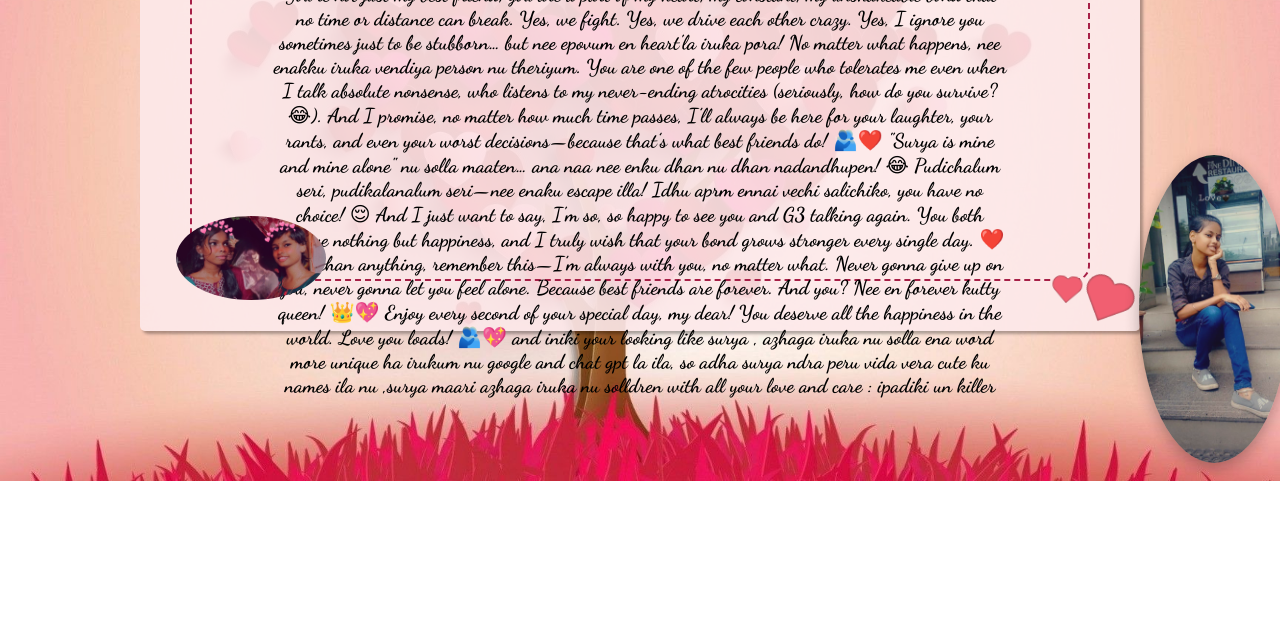
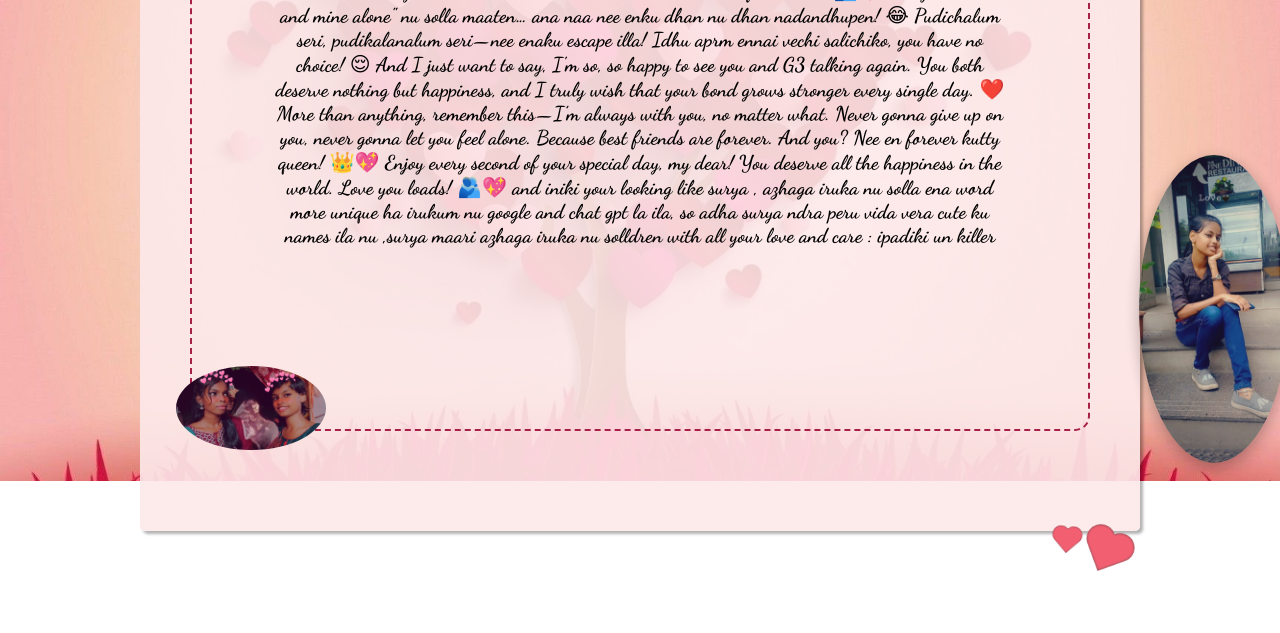
Before and after one commit to manojh17/minion, a plain HTML site: page mail.html in a window 1280 px wide. Shown: the part 319-952 px from the top of the page. Before the commit the page ends 800 px from the top, so only its background shows below. Drawn offline with nearby package versions, Linux system fonts and the light colour scheme.

Commit message:
Update mail.css

```diff
--- a/mail.css
+++ b/mail.css
@@ -27,7 +27,7 @@ body {
 .box {
     position: relative;
     width: 1000px;
-    height: 500px;
+    height: 900px;
     background: rgba(253, 233, 234, 0.9);
     border-radius: 5px;
     box-shadow: 3px 3px 3px rgba(0, 0, 0, 0.3);
@@ -56,7 +56,7 @@ body {
 
 .mail {
     width: 900px;
-    height: 400px;
+    height: 700px;
     border: 2px dashed rgb(167, 32, 71);
     border-radius: 15px;
 }
```
